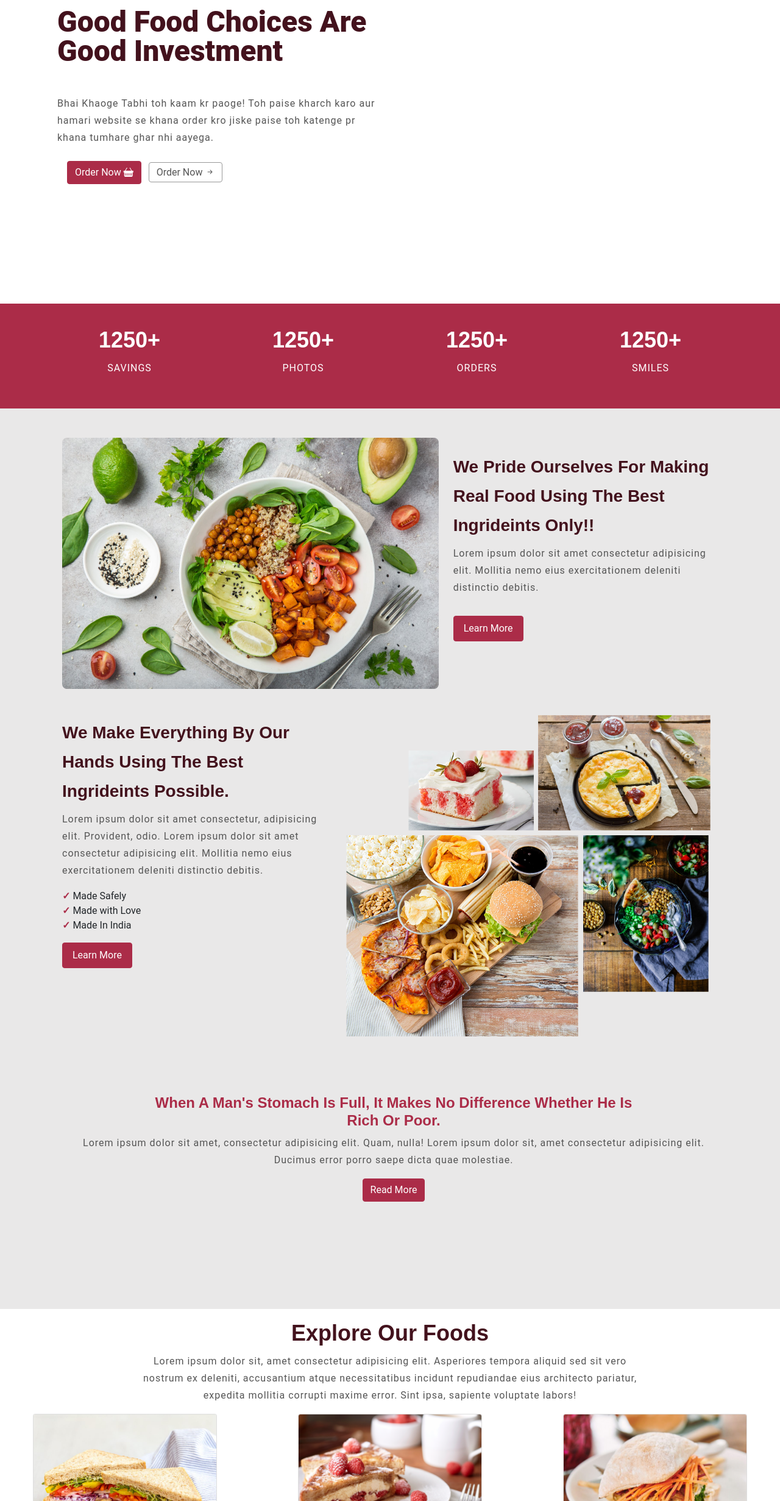
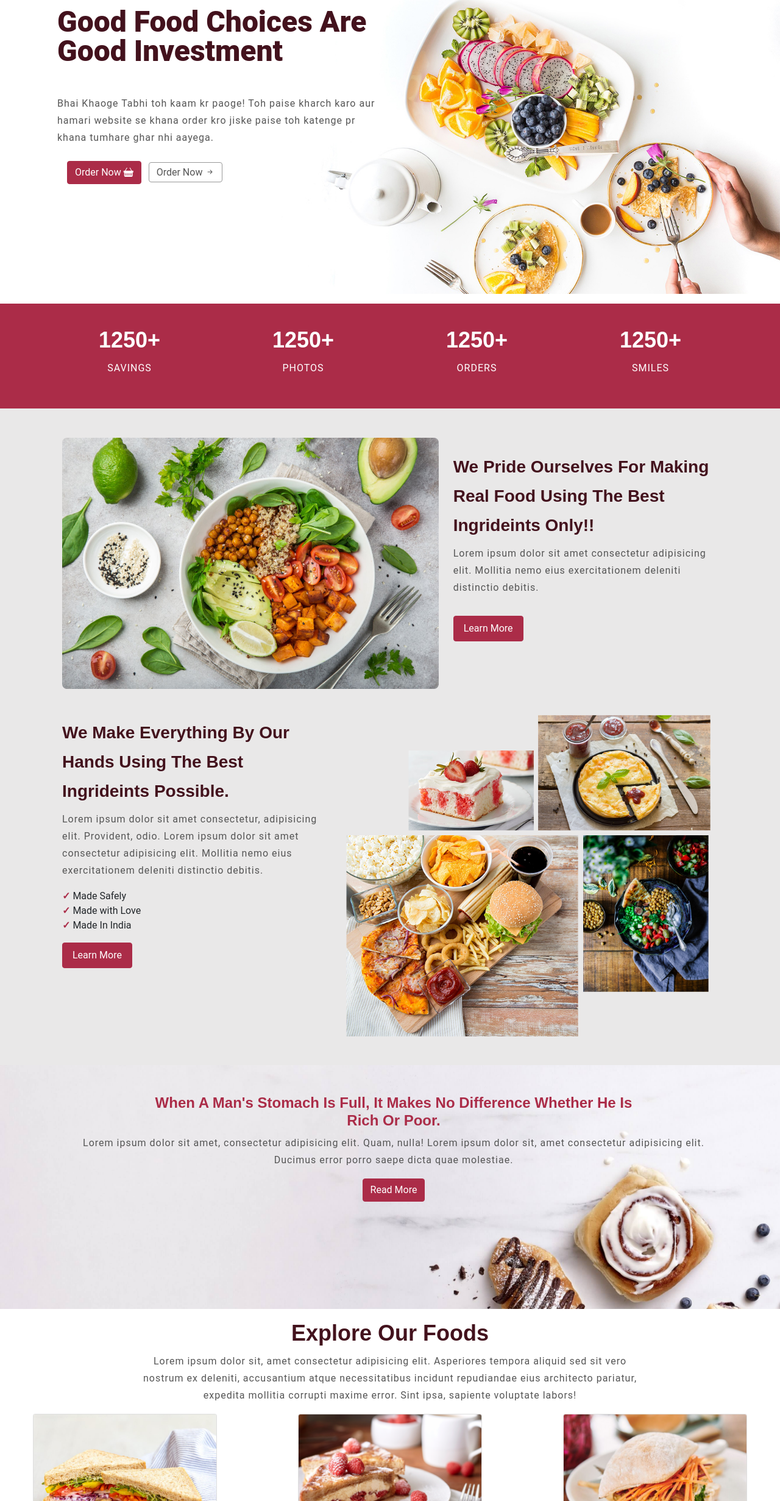
Before and after one commit to RitikRG/Foodie--Food-Ordering-Website, a plain HTML site: page index.html in a window 1280 px wide. Shown: the part 98-2560 px from the top of the page at 61% size. Drawn offline with nearby package versions, Linux system fonts and the light colour scheme.

Commit message:
Update style.css

```diff
--- a/css/style.css
+++ b/css/style.css
@@ -136,7 +136,7 @@ p{
 @media only screen and (min-width:771px){
     .topbannerbg{
         width: 100vw;
-        background: url(./images/bg/bg-1.jpg) no-repeat center;
+        background: url(../images/bg/bg-1.jpg) no-repeat center;
         background-size: cover;
         padding: 16.975rem 0rem 9.75rem;
     }
@@ -202,7 +202,7 @@ h5.about-2-heading{
     font-weight: 700;
 }
 div.about-2{
-    background: url(./images/bg/bg-2.jpg) no-repeat center;
+    background: url(../images/bg/bg-2.jpg) no-repeat center;
     background-size: cover;
     height: 400px;
 }
@@ -239,7 +239,7 @@ span.faq-mark{
     color: var(--primary-color);
 }
 div.parallax{
-    background-image: url(./images/bg/bg-3.jpg)!important;
+    background-image: url(../images/bg/bg-3.jpg)!important;
     background-repeat: no-repeat;
     background-position: center;
     background-size: cover;
```
